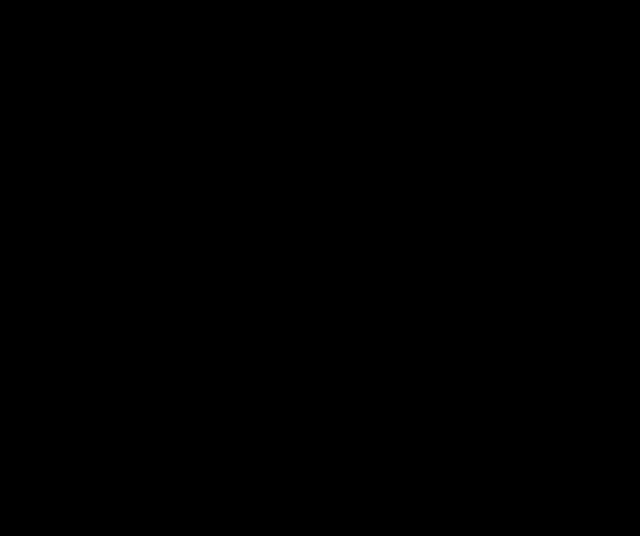
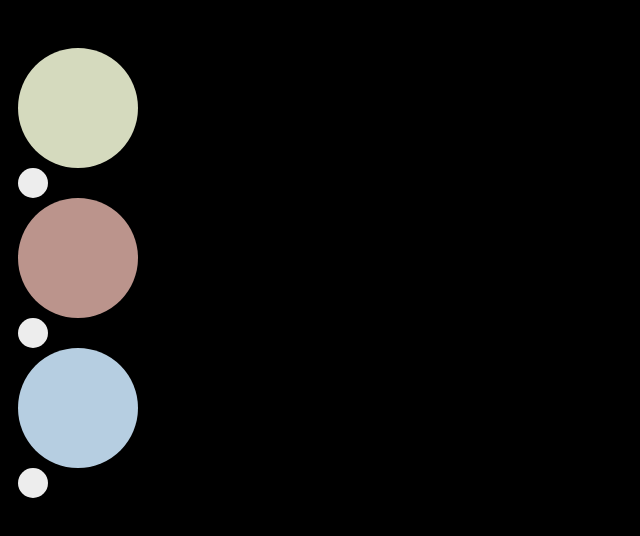
Before and after one commit to zainabyola/Eha-academy, a plain HTML site: page module-03/03-dom-modification/05-challenge.html in a window 1280 px wide. Shown: the whole page, without its empty margins (0-640 px from the left). Drawn offline with Linux system fonts and the light colour scheme.

Commit message:
05-challenge.html

```diff
--- a/module-03/03-dom-modification/05-challenge.html
+++ b/module-03/03-dom-modification/05-challenge.html
@@ -15,20 +15,48 @@
                 text-align: center;
                 padding: 10px;
                 position: relative;
+                margin-top: 30px;
             }
             .moon {
                 position: absolute;
                 width: 30px;
                 height: 30px;
                 border-radius: 50%;
-                background: rgb(237, 237, 237);
+                background: rgb(237, 237, 237)
             }
+
         </style>
     </head>
     <body>
 
 
     <script>
+        var mercuryEl = document.createElement("div");
+        mercuryEl.className = "planet";
+        mercuryEl.style.backgroundColor = "#d5dabe";
+        document.body.appendChild(mercuryEl);
+
+        var mercurymoonEl = document.createElement("div");
+        mercurymoonEl.className = "moon";
+        document.body.appendChild(mercurymoonEl);
+
+        var neptuneEl = document.createElement("div");
+        neptuneEl.className = "planet";
+        neptuneEl.style.backgroundColor = "#bb948c";
+        document.body.appendChild(neptuneEl);
+
+        var neptunemoonEl = document.createElement("div");
+        neptunemoonEl.className = "moon";
+        document.body.appendChild(neptunemoonEl);
+
+        var marsEl = document.createElement("div");
+        marsEl.className = "planet";
+        marsEl.style.backgroundColor = "#b6cee1";
+        document.body.appendChild(marsEl);
+
+        var marsmoonEl = document.createElement("div");
+        marsmoonEl.className = "moon";
+        document.body.appendChild(marsmoonEl);
 
     </script>
     </body>
```
